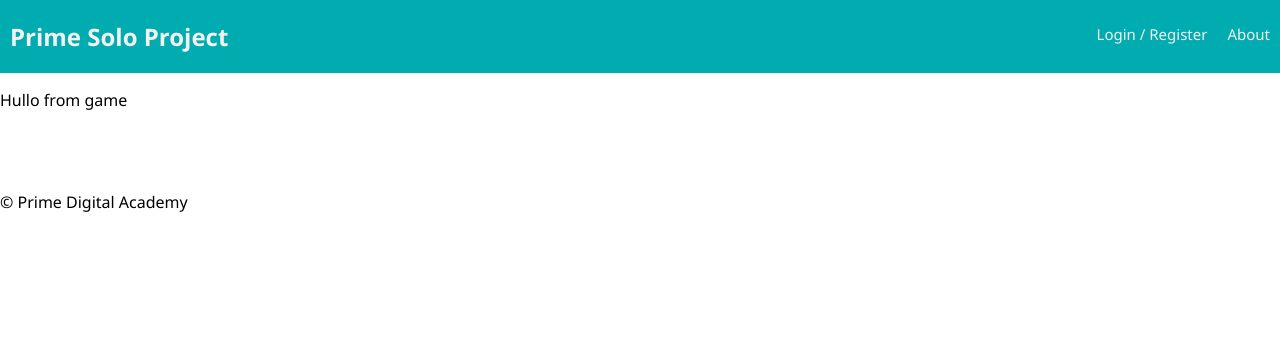
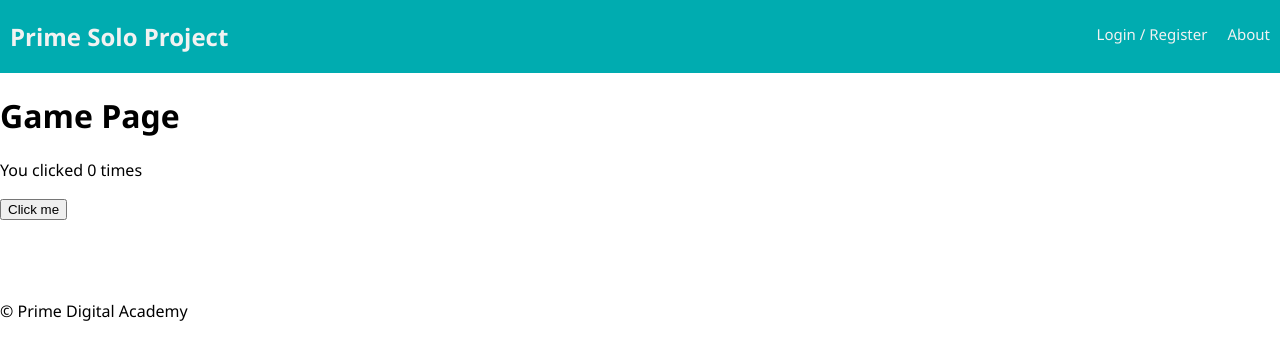
Before and after one commit to dlfedie/rock-paper-scissors, a React (Create React App) app: page /#/game in a window 1280 px wide. Shown: the top 360 px of the page. Built offline with nearby package versions, Linux system fonts and the light colour scheme; no server answers.

Commit message:
chaged it to a function component, going to mess around with hooks, perhaps..

```diff
--- a/src/components/GamePage/GamePage.jsx
+++ b/src/components/GamePage/GamePage.jsx
@@ -1,16 +1,30 @@
-import React, { Component } from 'react';
+import React, { Component, useState } from 'react';
 import { connect } from 'react-redux';
 
 
+function GamePage() {
+    // Declare a new state variable, which we'll call "count"
+    const [count, setCount] = useState(0);
 
-class GamePage extends Component {
-    render () {
-        return (
-            <div>
-                <p>Hullo from game</p>
-            </div>
-        )
-    }
+    return (
+        <div>
+            <h1>Game Page</h1>
+            <p>You clicked {count} times</p>
+            <button onClick={() => setCount(count + 1)}>
+                Click me
+            </button>
+        </div>
+    );
 }
 
+// class GamePage extends Component {
+//     render () {
+//         return (
+//             <div>
+//                 <p>Hullo from game</p>
+//             </div>
+//         )
+//     }
+// }
+
 export default GamePage;
```
